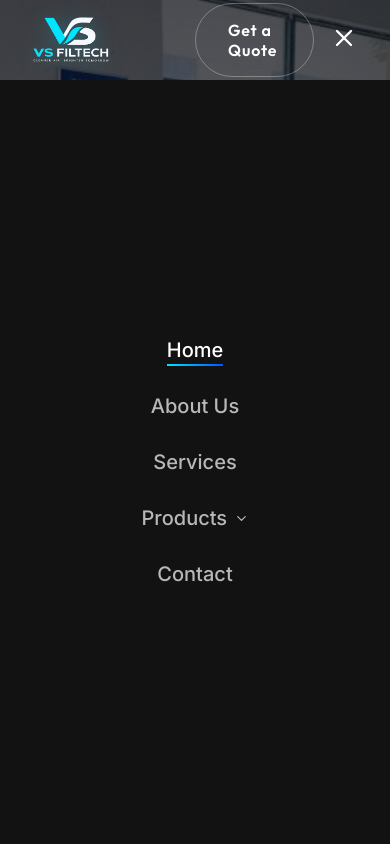
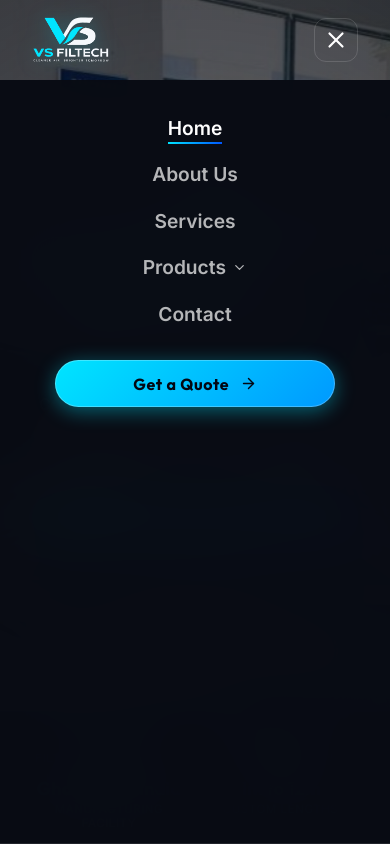
Before and after one commit to ipsitapaikaray2003-ux/vs-filtech, a React (Vite) app: page / in a window 390 px wide. Both pictures are taken after a click on the button "Toggle navigation menu". Shown: the top 844 px of the page. Built offline with nearby package versions, Linux system fonts and the light colour scheme.

Commit message:
fix(mobile): move Get a Quote inside hamburger drawer on phone, remove 4 indicator lines over stats bar, fix mobile overflow

```diff
--- a/src/components/Hero.css
+++ b/src/components/Hero.css
@@ -275,35 +275,7 @@
   right: 2rem;
 }
 
-/* Progress Indicators */
-.hero-indicators {
-  position: absolute;
-  bottom: 80px;
-  left: 50%;
-  transform: translateX(-50%);
-  z-index: 10;
-  display: flex;
-  gap: 10px;
-}
 
-.hero-indicator {
-  width: 36px;
-  height: 4px;
-  background-color: rgba(255, 255, 255, 0.28);
-  position: relative;
-  overflow: hidden;
-  border-radius: 2px;
-  border: none;
-  cursor: pointer;
-  padding: 0;
-  transition: all 0.3s ease;
-}
-
-.hero-indicator.active {
-  background-color: var(--accent-primary, #00e5ff);
-  box-shadow: 0 0 12px var(--accent-primary, #00e5ff);
-  width: 50px;
-}
 
 /* Bottom Stats Bar */
 .hero-stats-bar {
@@ -395,9 +367,6 @@
     padding: 0.85rem;
     justify-content: center;
   }
-  .hero-indicators {
-    bottom: 95px;
-  }
   .hero-slide-counter {
     display: none;
   }
--- a/src/components/Hero.jsx
+++ b/src/components/Hero.jsx
@@ -155,18 +155,6 @@ const Hero = () => {
         <ChevronRight size={24} />
       </button>
 
-      {/* Indicators */}
-      <div className="hero-indicators">
-        {slides.map((_, index) => (
-          <button
-            key={index}
-            type="button"
-            className={`hero-indicator ${index === current ? 'active' : ''}`}
-            onClick={() => setCurrent(index)}
-            aria-label={`Go to slide ${index + 1}`}
-          />
-        ))}
-      </div>
 
       {/* Bottom Floating Stats Bar */}
       <div className="hero-stats-bar">
--- a/src/components/Navbar.css
+++ b/src/components/Navbar.css
@@ -101,78 +101,26 @@
 
 .mobile-menu-toggle {
   display: none;
-  background: none;
-  border: none;
+  background: transparent;
+  border: 1px solid rgba(255, 255, 255, 0.14);
   color: var(--text-primary);
   cursor: pointer;
+  width: 44px;
+  height: 44px;
+  border-radius: 12px;
+  align-items: center;
+  justify-content: center;
+  transition: all 0.25s ease;
 }
 
-@media (max-width: 992px) {
-  .navbar-links {
-    position: fixed;
-    top: var(--navbar-height);
-    left: 0;
-    width: 100%;
-    height: calc(100vh - var(--navbar-height));
-    background: var(--bg-secondary);
-    flex-direction: column;
-    justify-content: center;
-    gap: 2rem;
-    transform: translateY(-100%);
-    opacity: 0;
-    visibility: hidden;
-    transition: all 0.4s ease;
-    backdrop-filter: blur(20px);
-  }
-
-  .navbar-links.open {
-    transform: translateY(0);
-    opacity: 1;
-    visibility: visible;
-  }
-
-  .nav-link {
-    font-size: 1.25rem;
-  }
-
-  .mobile-menu-toggle {
-    display: block;
-  }
-
-  .hide-mobile {
-    display: none;
-  }
-
-  .nav-dropdown-container {
-    width: 100%;
-    display: flex;
-    flex-direction: column;
-    align-items: center;
-  }
-
-  .dropdown-menu {
-    position: static;
-    transform: none !important;
-    background: rgba(255, 255, 255, 0.03);
-    border: 1px solid rgba(255, 255, 255, 0.06);
-    box-shadow: none;
-    min-width: 90%;
-    max-width: 320px;
-    align-items: stretch;
-    padding: 0.75rem;
-    margin-top: 0.5rem;
-    display: none;
-  }
-
-  .dropdown-menu.show,
-  .nav-dropdown-container:hover .dropdown-menu {
-    display: flex;
-    opacity: 1;
-    visibility: visible;
-  }
+/* Hide mobile quote button on desktop */
+.nav-mobile-quote-btn {
+  display: none !important;
 }
 
-/* Dropdown Styles */
+/* ==========================================================================
+   Desktop Dropdown Styles
+   ========================================================================== */
 .nav-dropdown-container {
   position: relative;
 }
@@ -339,3 +287,124 @@
   color: #ffffff;
   box-shadow: 0 0 12px rgba(79, 70, 229, 0.4);
 }
+
+/* ==========================================================================
+   Mobile Responsive Navigation (max-width: 992px)
+   ========================================================================== */
+@media (max-width: 992px) {
+  .navbar-container {
+    padding: 0 1.25rem;
+  }
+
+  .navbar-links {
+    position: fixed;
+    top: var(--navbar-height);
+    left: 0;
+    width: 100%;
+    height: calc(100vh - var(--navbar-height));
+    max-height: calc(100vh - var(--navbar-height));
+    background: rgba(9, 12, 20, 0.98);
+    flex-direction: column;
+    justify-content: flex-start;
+    align-items: center;
+    gap: 1.4rem;
+    padding: 2.25rem 1.5rem 3.5rem;
+    overflow-y: auto;
+    -webkit-overflow-scrolling: touch;
+    transform: translateY(-100%);
+    opacity: 0;
+    visibility: hidden;
+    transition: all 0.35s cubic-bezier(0.16, 1, 0.3, 1);
+    backdrop-filter: blur(28px);
+    -webkit-backdrop-filter: blur(28px);
+    border-bottom: 1px solid rgba(255, 255, 255, 0.1);
+  }
+
+  .navbar-links.open {
+    transform: translateY(0);
+    opacity: 1;
+    visibility: visible;
+  }
+
+  .nav-link {
+    font-size: 1.2rem;
+    font-weight: 600;
+  }
+
+  .mobile-menu-toggle {
+    display: flex !important;
+  }
+
+  .mobile-menu-toggle:hover,
+  .mobile-menu-toggle:active {
+    background: rgba(0, 229, 255, 0.12);
+    border-color: rgba(0, 229, 255, 0.5);
+    color: var(--accent-primary);
+  }
+
+  /* Strictly hide quote button from top header on mobile */
+  .desktop-quote-btn,
+  .navbar-right .hide-mobile,
+  .hide-mobile {
+    display: none !important;
+  }
+
+  /* Show luxurious Get a Quote CTA button inside hamburger drawer */
+  .nav-mobile-quote-btn {
+    display: inline-flex !important;
+    align-items: center;
+    justify-content: center;
+    gap: 0.65rem;
+    width: 100%;
+    max-width: 280px;
+    padding: 0.85rem 1.8rem;
+    font-size: 1rem;
+    font-weight: 700;
+    font-family: var(--font-heading);
+    letter-spacing: 0.04em;
+    color: #030712;
+    background: linear-gradient(135deg, #00e5ff 0%, #0099ff 100%);
+    border-radius: 50px;
+    box-shadow: 0 4px 20px rgba(0, 229, 255, 0.4), 0 0 0 1px rgba(255, 255, 255, 0.25) inset;
+    transition: all 0.25s ease;
+    text-decoration: none;
+    margin-top: 0.75rem;
+    border: none;
+    cursor: pointer;
+  }
+
+  .nav-mobile-quote-btn:hover,
+  .nav-mobile-quote-btn:active {
+    transform: translateY(-2px);
+    box-shadow: 0 8px 25px rgba(0, 229, 255, 0.6);
+    background: linear-gradient(135deg, #38bdf8 0%, #00e5ff 100%);
+  }
+
+  .nav-dropdown-container {
+    width: 100%;
+    display: flex;
+    flex-direction: column;
+    align-items: center;
+  }
+
+  .dropdown-menu {
+    position: static !important;
+    transform: none !important;
+    background: rgba(255, 255, 255, 0.03) !important;
+    border: 1px solid rgba(255, 255, 255, 0.06) !important;
+    box-shadow: none !important;
+    min-width: 0 !important;
+    width: 100% !important;
+    max-width: 320px !important;
+    align-items: stretch !important;
+    padding: 0.75rem !important;
+    margin-top: 0.5rem !important;
+    display: none !important;
+    opacity: 1 !important;
+    visibility: visible !important;
+  }
+
+  .dropdown-menu.show {
+    display: flex !important;
+  }
+}
--- a/src/components/Navbar.jsx
+++ b/src/components/Navbar.jsx
@@ -1,6 +1,6 @@
 import { useState, useEffect } from 'react';
 import { Link, useLocation } from 'react-router-dom';
-import { Menu, X, ChevronDown, Flame, Droplets, Layers } from 'lucide-react';
+import { Menu, X, ChevronDown, Flame, Droplets, Layers, ArrowRight } from 'lucide-react';
 import logoImg from '../assets/logo_dark_theme.png';
 import './Navbar.css';
 
@@ -25,23 +25,28 @@ const Navbar = () => {
     setDropdownOpen(false);
   }, [location]);
 
+  const closeMobileMenu = () => {
+    setMobileMenuOpen(false);
+    setDropdownOpen(false);
+  };
+
   return (
     <header className={`navbar ${scrolled ? 'navbar-scrolled' : ''}`}>
       <div className="container navbar-container">
-        <Link to="/" className="navbar-logo">
+        <Link to="/" className="navbar-logo" onClick={closeMobileMenu}>
           <img src={logoImg} alt="VS Filtech - Cleaner Air Brighter Tomorrow" className="navbar-logo-img" />
         </Link>
 
         <nav className={`navbar-links ${mobileMenuOpen ? 'open' : ''}`}>
-          <Link to="/" className={`nav-link ${location.pathname === '/' ? 'active' : ''}`}>
+          <Link to="/" className={`nav-link ${location.pathname === '/' ? 'active' : ''}`} onClick={closeMobileMenu}>
             Home
           </Link>
 
-          <Link to="/about" className={`nav-link ${location.pathname === '/about' ? 'active' : ''}`}>
+          <Link to="/about" className={`nav-link ${location.pathname === '/about' ? 'active' : ''}`} onClick={closeMobileMenu}>
             About Us
           </Link>
 
-          <a href="/#services" className="nav-link">
+          <a href="/#services" className="nav-link" onClick={closeMobileMenu}>
             Services
           </a>
 
@@ -60,7 +65,7 @@ const Navbar = () => {
             </button>
 
             <div className={`dropdown-menu ${dropdownOpen ? 'show' : ''}`}>
-              <Link to="/products/filter-bag" className="dropdown-item">
+              <Link to="/products/filter-bag" className="dropdown-item" onClick={closeMobileMenu}>
                 <div className="dropdown-item-icon" style={{ background: 'rgba(0, 229, 255, 0.12)', color: '#00e5ff' }}>
                   <Layers size={20} />
                 </div>
@@ -71,7 +76,7 @@ const Navbar = () => {
                 <span className="dropdown-tag">Featured</span>
               </Link>
 
-              <Link to="/products/high-temperature" className="dropdown-item">
+              <Link to="/products/high-temperature" className="dropdown-item" onClick={closeMobileMenu}>
                 <div className="dropdown-item-icon icon-flame">
                   <Flame size={20} />
                 </div>
@@ -82,7 +87,7 @@ const Navbar = () => {
                 <span className="dropdown-tag">Up to 280°C</span>
               </Link>
 
-              <Link to="/products/polypropylene" className="dropdown-item">
+              <Link to="/products/polypropylene" className="dropdown-item" onClick={closeMobileMenu}>
                 <div className="dropdown-item-icon icon-droplets">
                   <Droplets size={20} />
                 </div>
@@ -95,7 +100,7 @@ const Navbar = () => {
 
               <div className="dropdown-divider"></div>
 
-              <Link to="/#products" className="dropdown-item dropdown-item-sub">
+              <Link to="/#products" className="dropdown-item dropdown-item-sub" onClick={closeMobileMenu}>
                 <div className="dropdown-item-icon icon-layers">
                   <Layers size={18} />
                 </div>
@@ -107,13 +112,19 @@ const Navbar = () => {
             </div>
           </div>
 
-          <a href="/#contact" className="nav-link">
+          <a href="/#contact" className="nav-link" onClick={closeMobileMenu}>
             Contact
+          </a>
+
+          {/* Mobile Only: Get a Quote inside Hamburger Menu */}
+          <a href="/#contact" className="nav-mobile-quote-btn" onClick={closeMobileMenu}>
+            <span>Get a Quote</span>
+            <ArrowRight size={17} />
           </a>
         </nav>
 
         <div className="navbar-right">
-          <a href="/#contact" className="btn btn-outline nav-btn hide-mobile">
+          <a href="/#contact" className="btn btn-outline nav-btn desktop-quote-btn hide-mobile">
             Get a Quote
           </a>
           <button
@@ -121,7 +132,7 @@ const Navbar = () => {
             onClick={() => setMobileMenuOpen(!mobileMenuOpen)}
             aria-label="Toggle navigation menu"
           >
-            {mobileMenuOpen ? <X size={28} /> : <Menu size={28} />}
+            {mobileMenuOpen ? <X size={26} /> : <Menu size={26} />}
           </button>
         </div>
       </div>
--- a/src/index.css
+++ b/src/index.css
@@ -38,11 +38,21 @@ html {
   background-color: var(--bg-primary);
   color: var(--text-primary);
   overflow-x: hidden;
+  width: 100%;
+  max-width: 100vw;
 }
 
 body {
   overflow-x: hidden;
+  width: 100%;
+  max-width: 100vw;
   -webkit-font-smoothing: antialiased;
+}
+
+#root {
+  overflow-x: hidden;
+  width: 100%;
+  position: relative;
 }
 
 /* Typography Defaults */
```
